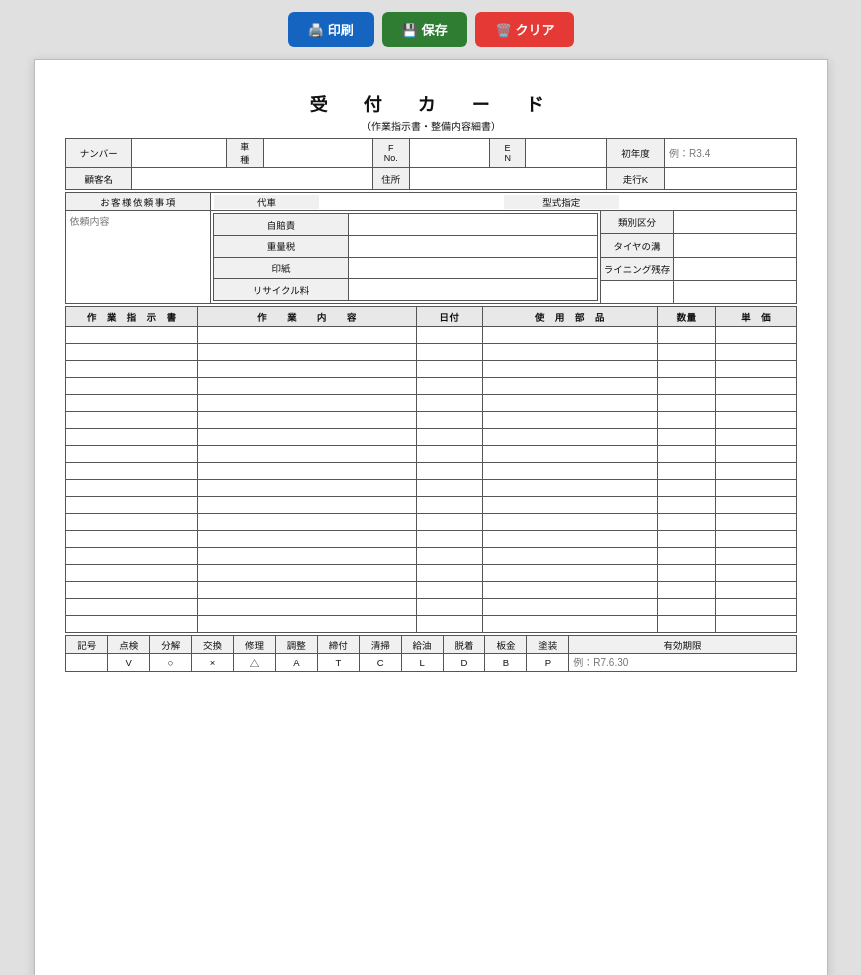
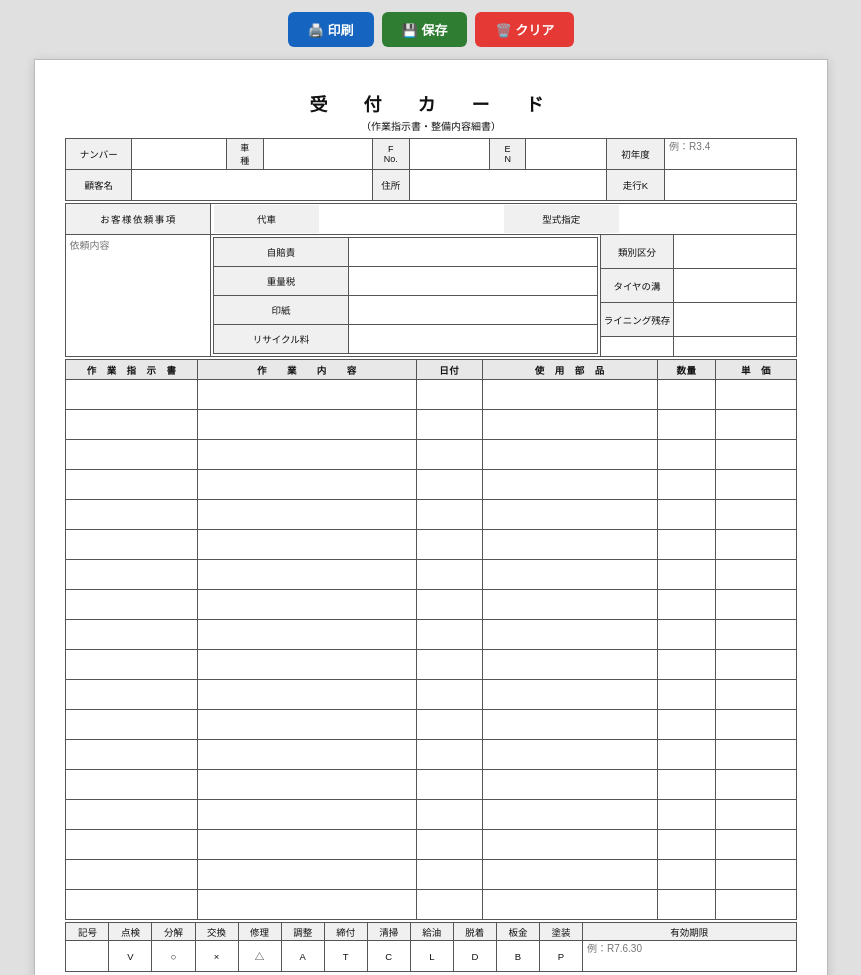
Before and after one commit to dispatch-kamata/my-tools, a plain HTML site: page uketsuke-card.html in a window 1280 px wide. Shown: the top 975 px of the page, without its empty margins (209-1070 px from the left). Drawn offline with Linux system fonts and the light colour scheme.

Commit message:
Add files via upload

```diff
--- a/uketsuke-card.html
+++ b/uketsuke-card.html
@@ -5,7 +5,6 @@
 <meta name="viewport" content="width=device-width, initial-scale=1.0">
 <title>受付カード（作業指示書・整備内容細書）</title>
 <style>
-/* ===== 画面表示 ===== */
 * { box-sizing: border-box; margin: 0; padding: 0; }
 
 body {
@@ -36,7 +35,6 @@ button {
 .btn-clear { background: #e53935; color: #fff; }
 .btn-save  { background: #2e7d32; color: #fff; }
 
-/* ===== A4用紙エリア ===== */
 .page {
   background: #fff;
   width: 210mm;
@@ -61,7 +59,6 @@ h1 {
   margin-bottom: 5px;
 }
 
-/* ===== テーブル共通 ===== */
 table { width: 100%; border-collapse: collapse; }
 
 td, th {
@@ -78,10 +75,10 @@ td, th {
   font-size: 9.5px;
 }
 
+/* 共通inputスタイル */
 input[type="text"],
 input[type="date"],
-input[type="number"],
-textarea {
+input[type="number"] {
   width: 100%;
   border: none;
   outline: none;
@@ -92,14 +89,46 @@ textarea {
   padding: 0 1px;
 }
 
+/* 折り返し対応テキストエリア */
+textarea.auto {
+  display: block;
+  width: 100%;
+  border: none;
+  outline: none;
+  background: transparent;
+  font-size: 10px;
+  font-family: inherit;
+  color: #111;
+  padding: 0 1px;
+  resize: none;
+  overflow: hidden;
+  line-height: 1.4;
+  min-height: 15px;
+  height: 15px;
+  white-space: pre-wrap;
+  word-break: break-all;
+}
+
+/* 依頼内容テキストエリア（大きいやつ） */
+textarea#request {
+  width: 100%;
+  border: none;
+  outline: none;
+  background: transparent;
+  font-size: 10px;
+  font-family: inherit;
+  color: #111;
+  padding: 0 1px;
+  resize: none;
+  overflow: hidden;
+  height: 86px;
+}
+
 input:focus, textarea:focus { background: #fffde7; border-radius: 2px; }
 
-/* 行高さ */
 .h22 td { height: 22px; }
 .h18 td { height: 18px; }
-.h20 { height: 20px; }
 
-/* 作業テーブル */
 .work-table th {
   background: #e8e8e8;
   text-align: center;
@@ -107,27 +136,22 @@ input:focus, textarea:focus { background: #fffde7; border-radius: 2px; }
   height: 20px;
   letter-spacing: 0.05em;
 }
-.work-table td { height: 17px; }
-.work-table input { font-size: 9.5px; }
+.work-table td {
+  min-height: 17px;
+  vertical-align: top;
+  padding: 1px 3px;
+}
+.work-table textarea.auto { font-size: 9.5px; }
 
-/* 記号テーブル */
 .code-table td {
   text-align: center;
   font-size: 9.5px;
   height: 18px;
 }
 
-/* ===== 印刷専用 ===== */
 @media print {
-  @page {
-    size: A4 portrait;
-    margin: 0;
-  }
-  body {
-    background: #fff;
-    padding: 0;
-    margin: 0;
-  }
+  @page { size: A4 portrait; margin: 0; }
+  body { background: #fff; padding: 0; margin: 0; }
   .btn-row { display: none !important; }
   .page {
     width: 210mm;
@@ -137,16 +161,11 @@ input:focus, textarea:focus { background: #fffde7; border-radius: 2px; }
     border: none;
     box-shadow: none;
   }
-  input, textarea { font-size: 9.5px !important; }
+  textarea, input { font-size: 9.5px !important; }
 }
 
-/* スマホ表示 */
 @media (max-width: 640px) {
-  .page {
-    width: 100%;
-    min-height: auto;
-    padding: 10px 6px;
-  }
+  .page { width: 100%; min-height: auto; padding: 10px 6px; }
   h1 { font-size: 15px; }
 }
 </style>
@@ -163,7 +182,7 @@ input:focus, textarea:focus { background: #fffde7; border-radius: 2px; }
   <h1>受　付　カ　ー　ド</h1>
   <div class="subtitle">（作業指示書・整備内容細書）</div>
 
-  <!-- ===== 車両情報 ===== -->
+  <!-- 車両情報 -->
   <table class="h22" style="margin-bottom:2px;">
     <colgroup>
       <col style="width:9%"><col style="width:13%">
@@ -174,27 +193,27 @@ input:focus, textarea:focus { background: #fffde7; border-radius: 2px; }
     </colgroup>
     <tr>
       <td class="lbl">ナンバー</td>
-      <td><input type="text" id="number"></td>
+      <td><textarea class="auto" id="number"></textarea></td>
       <td class="lbl" style="font-size:9px;">車<br>種</td>
-      <td><input type="text" id="cartype"></td>
+      <td><textarea class="auto" id="cartype"></textarea></td>
       <td class="lbl" style="font-size:9px;">F<br>No.</td>
-      <td><input type="text" id="fno"></td>
+      <td><textarea class="auto" id="fno"></textarea></td>
       <td class="lbl" style="font-size:9px;">E<br>N</td>
-      <td><input type="text" id="en"></td>
+      <td><textarea class="auto" id="en"></textarea></td>
       <td class="lbl">初年度</td>
-      <td><input type="text" id="year" placeholder="例：R3.4"></td>
+      <td><textarea class="auto" id="year" placeholder="例：R3.4"></textarea></td>
     </tr>
     <tr>
       <td class="lbl">顧客名</td>
-      <td colspan="3"><input type="text" id="customer"></td>
+      <td colspan="3"><textarea class="auto" id="customer"></textarea></td>
       <td class="lbl">住所</td>
-      <td colspan="3"><input type="text" id="address"></td>
+      <td colspan="3"><textarea class="auto" id="address"></textarea></td>
       <td class="lbl">走行K</td>
-      <td><input type="text" id="mileage"></td>
+      <td><textarea class="auto" id="mileage"></textarea></td>
     </tr>
   </table>
 
-  <!-- ===== お客様依頼事項 ===== -->
+  <!-- お客様依頼事項 -->
   <table style="margin-bottom:2px;">
     <colgroup>
       <col style="width:20%"><col style="width:54%">
@@ -206,55 +225,52 @@ input:focus, textarea:focus { background: #fffde7; border-radius: 2px; }
         <table style="border:none; width:100%;">
           <tr>
             <td style="border:none; width:18%; padding:0;" class="lbl">代車</td>
-            <td style="border:none; width:32%; padding:0 4px;"><input type="text" id="rental"></td>
+            <td style="border:none; width:32%; padding:0 4px;"><textarea class="auto" id="rental"></textarea></td>
             <td style="border:none; width:20%; padding:0;" class="lbl">型式指定</td>
-            <td style="border:none; width:30%; padding:0 4px;"><input type="text" id="model"></td>
+            <td style="border:none; width:30%; padding:0 4px;"><textarea class="auto" id="model"></textarea></td>
           </tr>
         </table>
       </td>
     </tr>
     <tr>
       <td rowspan="6" style="vertical-align:top; padding:2px; height:90px;">
-        <textarea id="request" style="height:86px; resize:none; font-size:10px;" placeholder="依頼内容"></textarea>
+        <textarea id="request" placeholder="依頼内容"></textarea>
       </td>
       <td rowspan="4" style="vertical-align:top; padding:2px; height:72px;">
-        <!-- 自賠責・重量税・印紙・リサイクル料 -->
         <table style="border:none; width:100%; height:100%;">
           <tr style="height:18px;">
             <td class="lbl" style="border:1px solid #555; width:35%;">自賠責</td>
-            <td style="border:1px solid #555; padding:0 3px;"><input type="text" id="jibaiseki"></td>
+            <td style="border:1px solid #555; padding:0 3px;"><textarea class="auto" id="jibaiseki"></textarea></td>
           </tr>
           <tr style="height:18px;">
             <td class="lbl" style="border:1px solid #555;">重量税</td>
-            <td style="border:1px solid #555; padding:0 3px;"><input type="text" id="jyuryo"></td>
+            <td style="border:1px solid #555; padding:0 3px;"><textarea class="auto" id="jyuryo"></textarea></td>
           </tr>
           <tr style="height:18px;">
             <td class="lbl" style="border:1px solid #555;">印紙</td>
-            <td style="border:1px solid #555; padding:0 3px;"><input type="text" id="inshi"></td>
+            <td style="border:1px solid #555; padding:0 3px;"><textarea class="auto" id="inshi"></textarea></td>
           </tr>
           <tr style="height:18px;">
             <td class="lbl" style="border:1px solid #555;">リサイクル料</td>
-            <td style="border:1px solid #555; padding:0 3px;"><input type="text" id="recycle"></td>
+            <td style="border:1px solid #555; padding:0 3px;"><textarea class="auto" id="recycle"></textarea></td>
           </tr>
         </table>
       </td>
       <td class="lbl" style="height:18px;">類別区分</td>
-      <td><input type="text" id="category"></td>
+      <td><textarea class="auto" id="category"></textarea></td>
     </tr>
     <tr style="height:18px;">
       <td class="lbl">タイヤの溝</td>
-      <td><input type="text" id="tyre"></td>
+      <td><textarea class="auto" id="tyre"></textarea></td>
     </tr>
     <tr style="height:18px;">
       <td class="lbl">ライニング残存</td>
-      <td><input type="text" id="lining"></td>
+      <td><textarea class="auto" id="lining"></textarea></td>
     </tr>
-    <tr style="height:18px;">
-      <td></td><td></td>
-    </tr>
+    <tr style="height:18px;"><td></td><td></td></tr>
   </table>
 
-  <!-- ===== 作業指示書 ===== -->
+  <!-- 作業指示書 -->
   <table class="work-table" style="margin-bottom:2px;">
     <colgroup>
       <col style="width:18%"><col style="width:30%">
@@ -269,55 +285,60 @@ input:focus, textarea:focus { background: #fffde7; border-radius: 2px; }
       <th>数量</th>
       <th>単　価</th>
     </tr>
-    <tr><td><input type="text" id="w_inst1"></td><td><input type="text" id="w_cont1"></td><td><input type="text" id="w_date1"></td><td><input type="text" id="w_part1"></td><td><input type="number" id="w_qty1" min="0"></td><td><input type="number" id="w_price1" min="0"></td></tr>
-    <tr><td><input type="text" id="w_inst2"></td><td><input type="text" id="w_cont2"></td><td><input type="text" id="w_date2"></td><td><input type="text" id="w_part2"></td><td><input type="number" id="w_qty2" min="0"></td><td><input type="number" id="w_price2" min="0"></td></tr>
-    <tr><td><input type="text" id="w_inst3"></td><td><input type="text" id="w_cont3"></td><td><input type="text" id="w_date3"></td><td><input type="text" id="w_part3"></td><td><input type="number" id="w_qty3" min="0"></td><td><input type="number" id="w_price3" min="0"></td></tr>
-    <tr><td><input type="text" id="w_inst4"></td><td><input type="text" id="w_cont4"></td><td><input type="text" id="w_date4"></td><td><input type="text" id="w_part4"></td><td><input type="number" id="w_qty4" min="0"></td><td><input type="number" id="w_price4" min="0"></td></tr>
-    <tr><td><input type="text" id="w_inst5"></td><td><input type="text" id="w_cont5"></td><td><input type="text" id="w_date5"></td><td><input type="text" id="w_part5"></td><td><input type="number" id="w_qty5" min="0"></td><td><input type="number" id="w_price5" min="0"></td></tr>
-    <tr><td><input type="text" id="w_inst6"></td><td><input type="text" id="w_cont6"></td><td><input type="text" id="w_date6"></td><td><input type="text" id="w_part6"></td><td><input type="number" id="w_qty6" min="0"></td><td><input type="number" id="w_price6" min="0"></td></tr>
-    <tr><td><input type="text" id="w_inst7"></td><td><input type="text" id="w_cont7"></td><td><input type="text" id="w_date7"></td><td><input type="text" id="w_part7"></td><td><input type="number" id="w_qty7" min="0"></td><td><input type="number" id="w_price7" min="0"></td></tr>
-    <tr><td><input type="text" id="w_inst8"></td><td><input type="text" id="w_cont8"></td><td><input type="text" id="w_date8"></td><td><input type="text" id="w_part8"></td><td><input type="number" id="w_qty8" min="0"></td><td><input type="number" id="w_price8" min="0"></td></tr>
-    <tr><td><input type="text" id="w_inst9"></td><td><input type="text" id="w_cont9"></td><td><input type="text" id="w_date9"></td><td><input type="text" id="w_part9"></td><td><input type="number" id="w_qty9" min="0"></td><td><input type="number" id="w_price9" min="0"></td></tr>
-    <tr><td><input type="text" id="w_inst10"></td><td><input type="text" id="w_cont10"></td><td><input type="text" id="w_date10"></td><td><input type="text" id="w_part10"></td><td><input type="number" id="w_qty10" min="0"></td><td><input type="number" id="w_price10" min="0"></td></tr>
-    <tr><td><input type="text" id="w_inst11"></td><td><input type="text" id="w_cont11"></td><td><input type="text" id="w_date11"></td><td><input type="text" id="w_part11"></td><td><input type="number" id="w_qty11" min="0"></td><td><input type="number" id="w_price11" min="0"></td></tr>
-    <tr><td><input type="text" id="w_inst12"></td><td><input type="text" id="w_cont12"></td><td><input type="text" id="w_date12"></td><td><input type="text" id="w_part12"></td><td><input type="number" id="w_qty12" min="0"></td><td><input type="number" id="w_price12" min="0"></td></tr>
-    <tr><td><input type="text" id="w_inst13"></td><td><input type="text" id="w_cont13"></td><td><input type="text" id="w_date13"></td><td><input type="text" id="w_part13"></td><td><input type="number" id="w_qty13" min="0"></td><td><input type="number" id="w_price13" min="0"></td></tr>
-    <tr><td><input type="text" id="w_inst14"></td><td><input type="text" id="w_cont14"></td><td><input type="text" id="w_date14"></td><td><input type="text" id="w_part14"></td><td><input type="number" id="w_qty14" min="0"></td><td><input type="number" id="w_price14" min="0"></td></tr>
-    <tr><td><input type="text" id="w_inst15"></td><td><input type="text" id="w_cont15"></td><td><input type="text" id="w_date15"></td><td><input type="text" id="w_part15"></td><td><input type="number" id="w_qty15" min="0"></td><td><input type="number" id="w_price15" min="0"></td></tr>
-    <tr><td><input type="text" id="w_inst16"></td><td><input type="text" id="w_cont16"></td><td><input type="text" id="w_date16"></td><td><input type="text" id="w_part16"></td><td><input type="number" id="w_qty16" min="0"></td><td><input type="number" id="w_price16" min="0"></td></tr>
-    <tr><td><input type="text" id="w_inst17"></td><td><input type="text" id="w_cont17"></td><td><input type="text" id="w_date17"></td><td><input type="text" id="w_part17"></td><td><input type="number" id="w_qty17" min="0"></td><td><input type="number" id="w_price17" min="0"></td></tr>
-    <tr><td><input type="text" id="w_inst18"></td><td><input type="text" id="w_cont18"></td><td><input type="text" id="w_date18"></td><td><input type="text" id="w_part18"></td><td><input type="number" id="w_qty18" min="0"></td><td><input type="number" id="w_price18" min="0"></td></tr>
+    <tr><td><textarea class="auto" id="w_inst1"></textarea></td><td><textarea class="auto" id="w_cont1"></textarea></td><td><textarea class="auto" id="w_date1"></textarea></td><td><textarea class="auto" id="w_part1"></textarea></td><td><textarea class="auto" id="w_qty1"></textarea></td><td><textarea class="auto" id="w_price1"></textarea></td></tr>
+    <tr><td><textarea class="auto" id="w_inst2"></textarea></td><td><textarea class="auto" id="w_cont2"></textarea></td><td><textarea class="auto" id="w_date2"></textarea></td><td><textarea class="auto" id="w_part2"></textarea></td><td><textarea class="auto" id="w_qty2"></textarea></td><td><textarea class="auto" id="w_price2"></textarea></td></tr>
+    <tr><td><textarea class="auto" id="w_inst3"></textarea></td><td><textarea class="auto" id="w_cont3"></textarea></td><td><textarea class="auto" id="w_date3"></textarea></td><td><textarea class="auto" id="w_part3"></textarea></td><td><textarea class="auto" id="w_qty3"></textarea></td><td><textarea class="auto" id="w_price3"></textarea></td></tr>
+    <tr><td><textarea class="auto" id="w_inst4"></textarea></td><td><textarea class="auto" id="w_cont4"></textarea></td><td><textarea class="auto" id="w_date4"></textarea></td><td><textarea class="auto" id="w_part4"></textarea></td><td><textarea class="auto" id="w_qty4"></textarea></td><td><textarea class="auto" id="w_price4"></textarea></td></tr>
+    <tr><td><textarea class="auto" id="w_inst5"></textarea></td><td><textarea class="auto" id="w_cont5"></textarea></td><td><textarea class="auto" id="w_date5"></textarea></td><td><textarea class="auto" id="w_part5"></textarea></td><td><textarea class="auto" id="w_qty5"></textarea></td><td><textarea class="auto" id="w_price5"></textarea></td></tr>
+    <tr><td><textarea class="auto" id="w_inst6"></textarea></td><td><textarea class="auto" id="w_cont6"></textarea></td><td><textarea class="auto" id="w_date6"></textarea></td><td><textarea class="auto" id="w_part6"></textarea></td><td><textarea class="auto" id="w_qty6"></textarea></td><td><textarea class="auto" id="w_price6"></textarea></td></tr>
+    <tr><td><textarea class="auto" id="w_inst7"></textarea></td><td><textarea class="auto" id="w_cont7"></textarea></td><td><textarea class="auto" id="w_date7"></textarea></td><td><textarea class="auto" id="w_part7"></textarea></td><td><textarea class="auto" id="w_qty7"></textarea></td><td><textarea class="auto" id="w_price7"></textarea></td></tr>
+    <tr><td><textarea class="auto" id="w_inst8"></textarea></td><td><textarea class="auto" id="w_cont8"></textarea></td><td><textarea class="auto" id="w_date8"></textarea></td><td><textarea class="auto" id="w_part8"></textarea></td><td><textarea class="auto" id="w_qty8"></textarea></td><td><textarea class="auto" id="w_price8"></textarea></td></tr>
+    <tr><td><textarea class="auto" id="w_inst9"></textarea></td><td><textarea class="auto" id="w_cont9"></textarea></td><td><textarea class="auto" id="w_date9"></textarea></td><td><textarea class="auto" id="w_part9"></textarea></td><td><textarea class="auto" id="w_qty9"></textarea></td><td><textarea class="auto" id="w_price9"></textarea></td></tr>
+    <tr><td><textarea class="auto" id="w_inst10"></textarea></td><td><textarea class="auto" id="w_cont10"></textarea></td><td><textarea class="auto" id="w_date10"></textarea></td><td><textarea class="auto" id="w_part10"></textarea></td><td><textarea class="auto" id="w_qty10"></textarea></td><td><textarea class="auto" id="w_price10"></textarea></td></tr>
+    <tr><td><textarea class="auto" id="w_inst11"></textarea></td><td><textarea class="auto" id="w_cont11"></textarea></td><td><textarea class="auto" id="w_date11"></textarea></td><td><textarea class="auto" id="w_part11"></textarea></td><td><textarea class="auto" id="w_qty11"></textarea></td><td><textarea class="auto" id="w_price11"></textarea></td></tr>
+    <tr><td><textarea class="auto" id="w_inst12"></textarea></td><td><textarea class="auto" id="w_cont12"></textarea></td><td><textarea class="auto" id="w_date12"></textarea></td><td><textarea class="auto" id="w_part12"></textarea></td><td><textarea class="auto" id="w_qty12"></textarea></td><td><textarea class="auto" id="w_price12"></textarea></td></tr>
+    <tr><td><textarea class="auto" id="w_inst13"></textarea></td><td><textarea class="auto" id="w_cont13"></textarea></td><td><textarea class="auto" id="w_date13"></textarea></td><td><textarea class="auto" id="w_part13"></textarea></td><td><textarea class="auto" id="w_qty13"></textarea></td><td><textarea class="auto" id="w_price13"></textarea></td></tr>
+    <tr><td><textarea class="auto" id="w_inst14"></textarea></td><td><textarea class="auto" id="w_cont14"></textarea></td><td><textarea class="auto" id="w_date14"></textarea></td><td><textarea class="auto" id="w_part14"></textarea></td><td><textarea class="auto" id="w_qty14"></textarea></td><td><textarea class="auto" id="w_price14"></textarea></td></tr>
+    <tr><td><textarea class="auto" id="w_inst15"></textarea></td><td><textarea class="auto" id="w_cont15"></textarea></td><td><textarea class="auto" id="w_date15"></textarea></td><td><textarea class="auto" id="w_part15"></textarea></td><td><textarea class="auto" id="w_qty15"></textarea></td><td><textarea class="auto" id="w_price15"></textarea></td></tr>
+    <tr><td><textarea class="auto" id="w_inst16"></textarea></td><td><textarea class="auto" id="w_cont16"></textarea></td><td><textarea class="auto" id="w_date16"></textarea></td><td><textarea class="auto" id="w_part16"></textarea></td><td><textarea class="auto" id="w_qty16"></textarea></td><td><textarea class="auto" id="w_price16"></textarea></td></tr>
+    <tr><td><textarea class="auto" id="w_inst17"></textarea></td><td><textarea class="auto" id="w_cont17"></textarea></td><td><textarea class="auto" id="w_date17"></textarea></td><td><textarea class="auto" id="w_part17"></textarea></td><td><textarea class="auto" id="w_qty17"></textarea></td><td><textarea class="auto" id="w_price17"></textarea></td></tr>
+    <tr><td><textarea class="auto" id="w_inst18"></textarea></td><td><textarea class="auto" id="w_cont18"></textarea></td><td><textarea class="auto" id="w_date18"></textarea></td><td><textarea class="auto" id="w_part18"></textarea></td><td><textarea class="auto" id="w_qty18"></textarea></td><td><textarea class="auto" id="w_price18"></textarea></td></tr>
   </table>
 
-  <!-- ===== 記号テーブル ===== -->
+  <!-- 記号テーブル -->
   <table class="code-table">
     <tr>
-      <td class="lbl">記号</td>
-      <td class="lbl">点検</td>
-      <td class="lbl">分解</td>
-      <td class="lbl">交換</td>
-      <td class="lbl">修理</td>
-      <td class="lbl">調整</td>
-      <td class="lbl">締付</td>
-      <td class="lbl">清掃</td>
-      <td class="lbl">給油</td>
-      <td class="lbl">脱着</td>
-      <td class="lbl">板金</td>
-      <td class="lbl">塗装</td>
+      <td class="lbl">記号</td><td class="lbl">点検</td><td class="lbl">分解</td>
+      <td class="lbl">交換</td><td class="lbl">修理</td><td class="lbl">調整</td>
+      <td class="lbl">締付</td><td class="lbl">清掃</td><td class="lbl">給油</td>
+      <td class="lbl">脱着</td><td class="lbl">板金</td><td class="lbl">塗装</td>
       <td class="lbl" colspan="2">有効期限</td>
     </tr>
     <tr>
-      <td></td>
-      <td>V</td><td>○</td><td>×</td><td>△</td>
+      <td></td><td>V</td><td>○</td><td>×</td><td>△</td>
       <td>A</td><td>T</td><td>C</td><td>L</td>
       <td>D</td><td>B</td><td>P</td>
-      <td colspan="2"><input type="text" id="expiry" placeholder="例：R7.6.30"></td>
+      <td colspan="2"><textarea class="auto" id="expiry" placeholder="例：R7.6.30"></textarea></td>
     </tr>
   </table>
 
-</div><!-- /page -->
+</div>
 
 <script>
+// 自動高さ調整
+function autoResize(el) {
+  el.style.height = 'auto';
+  el.style.height = el.scrollHeight + 'px';
+}
+
+function setupAutoResize() {
+  document.querySelectorAll('textarea.auto').forEach(el => {
+    el.addEventListener('input', () => autoResize(el));
+    autoResize(el);
+  });
+}
+
+// 全ID取得
 function getAllIds() {
   const ids = [
     'number','cartype','fno','en','year',
@@ -361,38 +382,9 @@ function clearData() {
   localStorage.removeItem('uketsuke_card');
 }
 
-// ===== 自動フォント縮小 =====
-// 対象：短いテキスト入力欄（ナンバー、車種、F No.、E/N、初年度、走行K、型式指定、類別区分、タイヤ溝、ライニング、有効期限、作業行の各欄）
-const autoShrinkIds = [
-  'number','cartype','fno','en','year','mileage',
-  'rental','model','category','tyre','lining','expiry'
-];
-for (let i = 1; i <= 18; i++) {
-  autoShrinkIds.push(`w_inst${i}`,`w_cont${i}`,`w_date${i}`,`w_part${i}`,`w_qty${i}`,`w_price${i}`);
-}
-
-function shrinkToFit(input) {
-  const minSize = 6;   // 最小フォントサイズ(px)
-  const maxSize = 10;  // 通常フォントサイズ(px)
-  input.style.fontSize = maxSize + 'px';
-  while (input.scrollWidth > input.clientWidth && parseFloat(input.style.fontSize) > minSize) {
-    input.style.fontSize = (parseFloat(input.style.fontSize) - 0.5) + 'px';
-  }
-}
-
-function setupShrink() {
-  autoShrinkIds.forEach(id => {
-    const el = document.getElementById(id);
-    if (!el) return;
-    el.addEventListener('input', () => shrinkToFit(el));
-    // 保存データ復元後にも適用
-    shrinkToFit(el);
-  });
-}
-
 window.onload = function() {
   loadData();
-  setupShrink();
+  setupAutoResize();
 };
 </script>
 </body>
```
